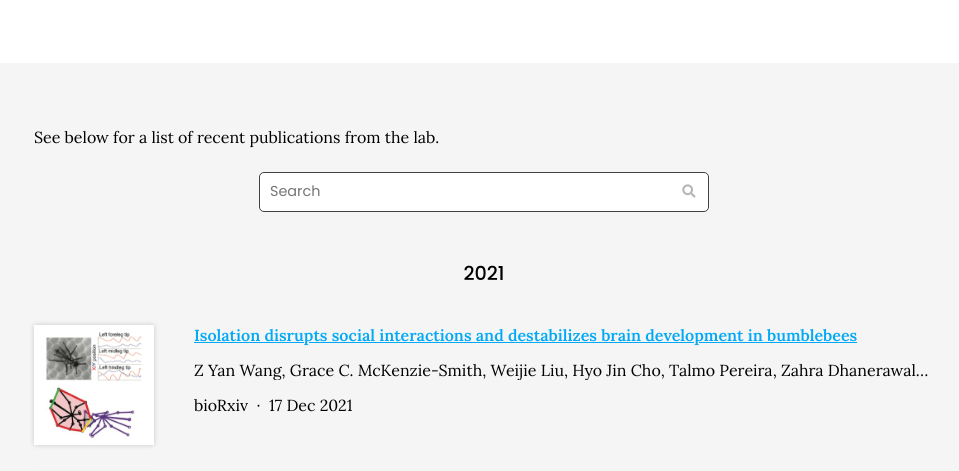
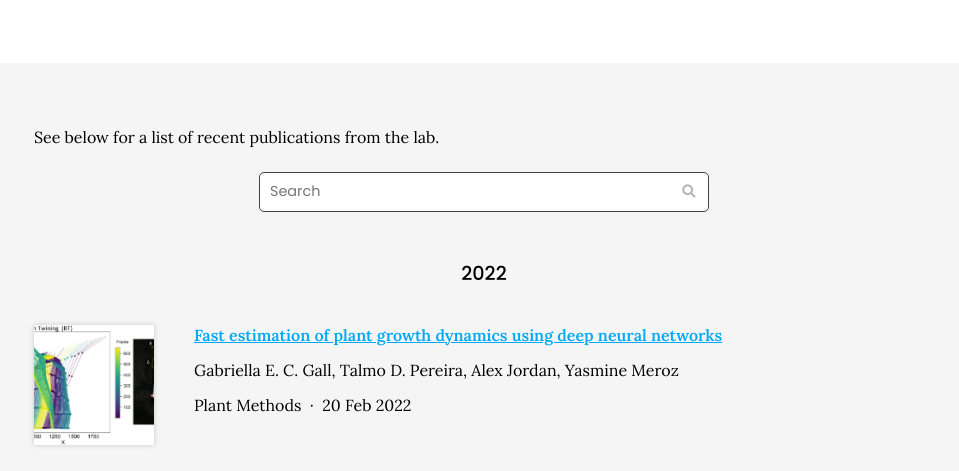
Before and after one commit to talmolab/lab-website, a Jekyll site: the page built from research/index.md, in a window 1280 px wide and 900 px high, scrolled down 1141 px, cut to the strip 0-471 px from the top of the window. Shown: the whole strip, without its empty margins (156-1115 px from the left). Built offline with Jekyll 4.4.1, drawn with Linux system fonts in a browser that asks for light colours; nearby versions of some CDN libraries.

Commit message:
Generate citations

```diff
--- a/_data/citations.yaml
+++ b/_data/citations.yaml
@@ -1,5 +1,16 @@
 # GENERATED AUTOMATICALLY, DO NOT EDIT
 
+- id: doi:10.1186/s13007-022-00851-9
+  title: Fast estimation of plant growth dynamics using deep neural networks
+  authors:
+  - Gabriella E. C. Gall
+  - Talmo D. Pereira
+  - Alex Jordan
+  - Yasmine Meroz
+  publisher: Plant Methods
+  date: '2022-02-20'
+  link: https://doi.org/gpj4ms
+  image: images/papers/gall-2022.png
 - id: doi:10.1101/2021.12.16.472962
   title: Isolation disrupts social interactions and destabilizes brain development
     in bumblebees
```
